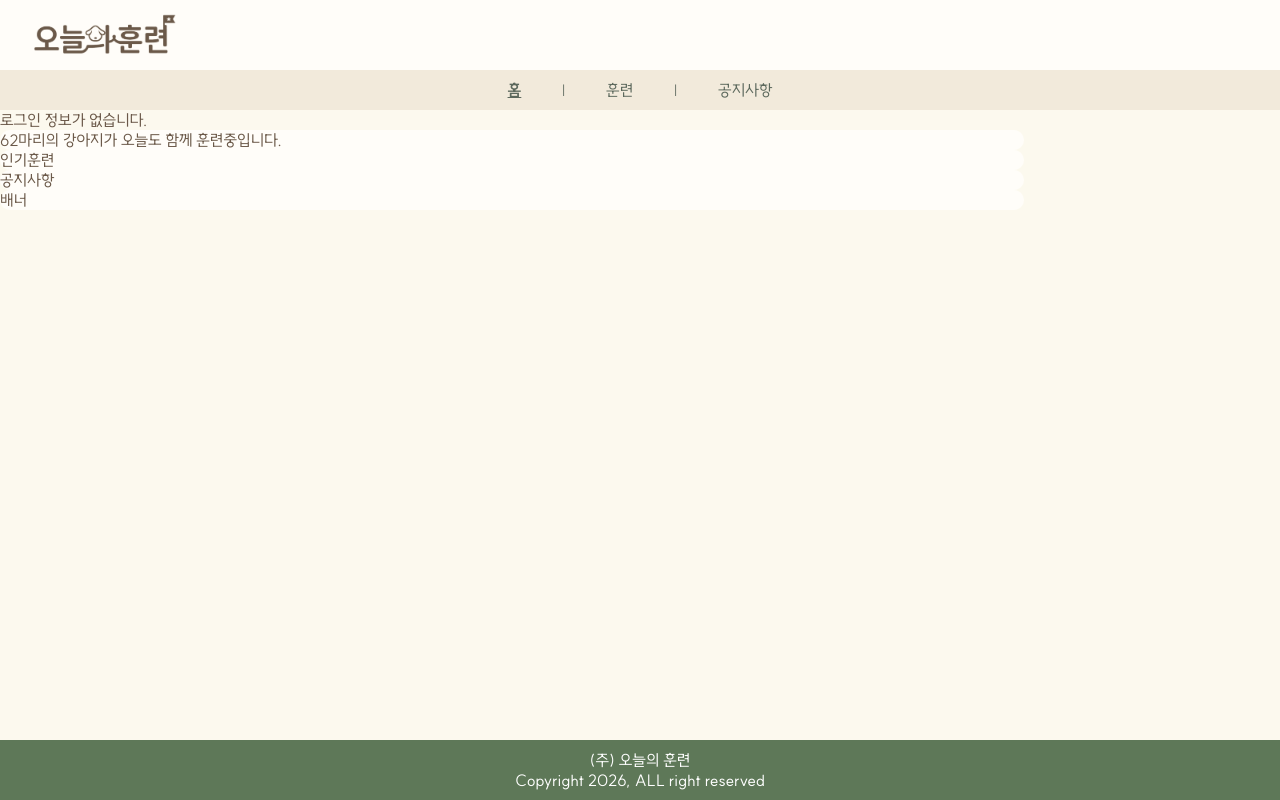
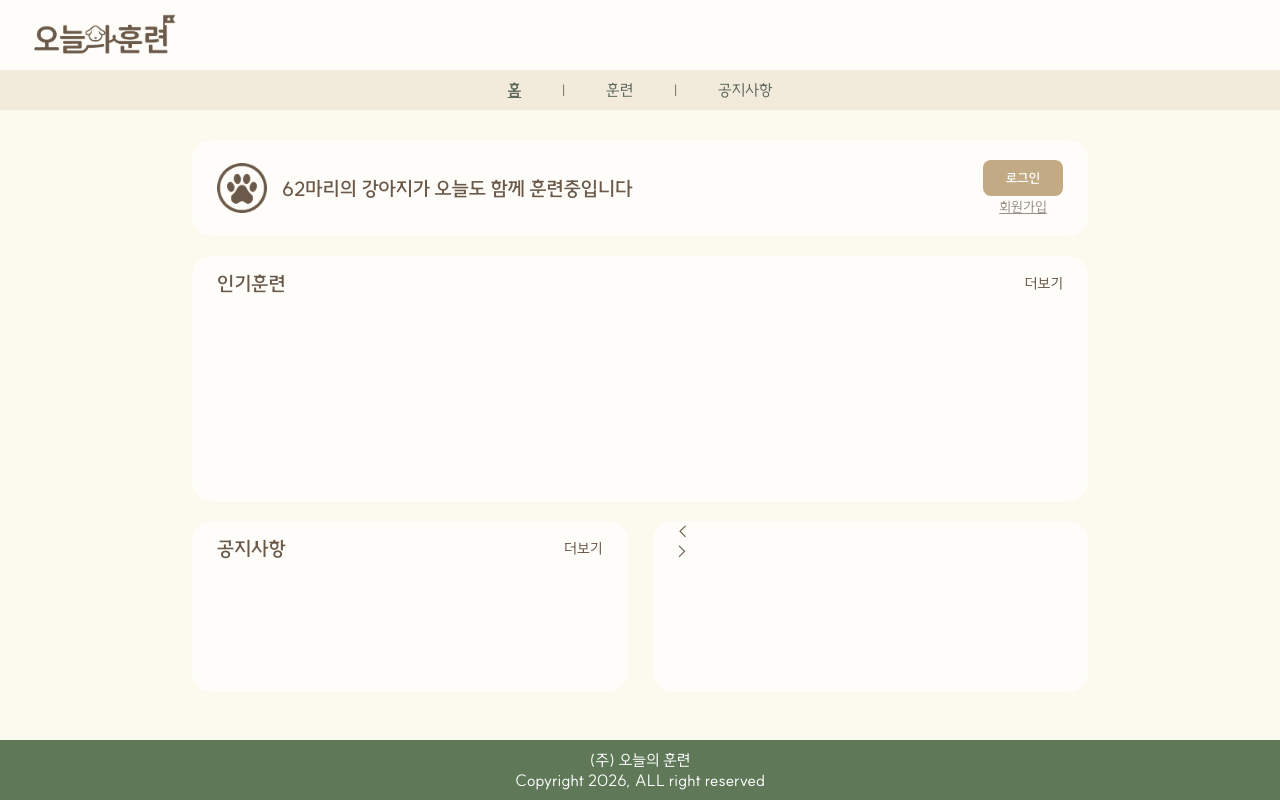
Before and after one commit to Commit-Conflict-like-Git/-module2, a React (Vite) app: page / in a window 1280 px wide. Built offline with nearby package versions, Linux system fonts and the light colour scheme; no server answers; a web font is replaced by a local one.

Commit message:
[FEATURE] 메인 홈페이지 작업중

```diff
--- a/src/assets/css/home.css
+++ /dev/null
@@ -1,10 +0,0 @@
-.home {
-    width: 80%;
-    height: 69vh;
-    justify-content: center;
-}
-
-.home-div {
-    background: #FFFDF9;
-    border-radius: 20px;
-}
--- /dev/null
+++ b/src/assets/css/homeBody.css
@@ -0,0 +1,42 @@
+.home-section-header {
+    width: 100%;
+    display: flex;
+    justify-content: space-between;
+    align-items: center;
+    padding-top: 15px;
+}
+
+.home-innertitle {
+    background: none;
+    font-size: 20px;
+    font-weight: 600;
+}
+
+.more-btn {
+    font-size: 15px;
+}
+
+.more-btn:hover {
+    font-weight: 500;
+    text-decoration: underline;
+}
+
+/* 홈 중앙 (인기훈련) */
+.home-section {
+    height: 33vh;
+}
+
+/* 인기훈련 정렬 */
+.card-grid {
+    display: grid;
+    grid-template-columns: repeat(4, 1fr);
+    gap: 20px;
+}
+
+/* 홈 공지사항, 배너 */
+.home-bottom {
+    height: 23vh;
+    display: grid;
+    grid-template-columns: 1fr 1fr;
+    gap: 25px;
+}
--- /dev/null
+++ b/src/assets/css/homeTop.css
@@ -0,0 +1,71 @@
+.home-container {
+    width: 70%;
+    height: 69vh;
+    display: flex;
+    flex-direction: column;
+    justify-content: center;
+    margin: 30px auto;
+    gap: 20px;
+}
+
+.status-icon {
+    width: 50px;
+    height: 50px;
+    object-fit: contain;
+    margin-right: 15px;
+}
+
+.home-status-bar, .home-section, .home-notice, .home-banner {
+    background: #FFFDF9;
+    border-radius: 20px;
+    padding-left: 25px;
+    padding-right: 25px;
+}
+
+/* 홈 가장 윗부분 */
+.home-status-bar {
+    display: flex;
+    align-items: center;
+    height: 13vh;
+}
+
+.status-content {
+    display: flex;
+    align-items: center;
+    justify-content: space-between;
+    width: 100%;
+}
+
+.status-left-group {
+    display: flex;
+    align-items: center;
+}
+
+.home-top, .nonlogin-message {
+    font-size: 20px;
+    font-weight: 600;
+}
+
+.dog-info-summary {
+    color: #988D82;
+    font-size: 15px;
+}
+
+.nonlogin-btn-container {
+    display: flex;
+    flex-direction: column;
+    align-items: center;
+    gap: 2px;
+}
+
+.nonlogin-btn-container .btn1 {
+    width: 80px;
+    font-weight: 600;
+}
+
+.home-signup {
+    font-size: 14px;
+    color: #988D82;
+    text-decoration: underline;
+    cursor: pointer;
+}
--- a/src/pages/public/Home.jsx
+++ b/src/pages/public/Home.jsx
@@ -1,26 +1,104 @@
-import React from 'react'
-import { auth } from '../../firebase/config'
-import '../../assets/css/home.css'
+import React, { useState, useEffect } from 'react';
+import { useNavigate } from 'react-router-dom';
+import { auth, db } from '../../firebase/config';
+import { onAuthStateChanged } from 'firebase/auth';
+import { doc, getDoc } from 'firebase/firestore';
+import paw from '../../assets/img/paw.svg';
+import person from '../../assets/img/user-img.svg';
+import '../../assets/css/homeTop.css'
+import '../../assets/css/homeBody.css'
 
 function Home() {
+  const navigate = useNavigate();
+  const [user, setUser] = useState(null);
+  const [userData, setUserData] = useState(null);
 
-  const user = auth.currentUser;
+  useEffect(() => {
+    const unsubscribe = onAuthStateChanged(auth, async (currentUser) => {setUser(currentUser);
+      if (currentUser) {
+        const userDoc = await getDoc(doc(db, "users", currentUser.uid));
+        if (userDoc.exists()) {
+          setUserData(userDoc.data());
+        }
+      } else {
+        setUserData(null);
+      }
+    });
+    return () => unsubscribe();
+  }, []);
 
   return (
-    <div className='home'>
-      {user ? (
-        <>
-          <div>EMAIL: {user.email}</div>
-          <div>ID: {user.uid}</div>
-        </>
-      ) : (
-        <div>로그인 정보가 없습니다.</div>
-      )}
+    <div className='home-container'>
+      <section className='home-status-bar'>
+        <div className='status-content'>
+          <div className='status-left-group'>
+            <img
+              src={user && userData ? person : paw}
+              alt='status-icon'
+              className='status-icon'
+            />
 
-      <div className='home-div'>62마리의 강아지가 오늘도 함께 훈련중입니다. </div>
-      <div className='home-div'>인기훈련</div>
-      <div className='home-div'>공지사항</div>
-      <div className='home-div'>배너</div>
+            {user && userData ? (
+              <div className='user-status'>
+                <div className='home-top'>
+                  <span className='home-user-name'>{userData.name}</span>
+                  <span className='user-role'>
+                    ({userData.role === 'owner' ? '보호자' : userData.role === 'trainer' ? '훈련사' : userData.role})
+                  </span>
+                </div>
+
+                {userData.role === 'owner' && (
+                  <div className='dog-info-summary'>
+                    반려견 이름|나이|성별
+                  </div>
+                )}
+              </div>
+            ) : (
+              <div className='nonlogin-message'>
+                <span>62마리의 강아지가 오늘도 함께 훈련중입니다 </span>
+              </div>
+            )}
+          </div>
+
+          <div className='status-right-group'>
+            {user && userData ? (
+              <button className='btn1' onClick={() => navigate('/mypage')}>마이페이지</button>
+            ) : (
+              <div className='nonlogin-btn-container'>
+                <button onClick={() => navigate('/login')} className='btn1'>로그인</button>
+                <span onClick={() => navigate('/signup')} className='home-signup'>회원가입</span>
+              </div>
+            )}
+          </div>
+        </div>
+      </section>
+
+      <section className='home-section'>
+        <div className='home-section-header'>
+          <h2 className='home-innertitle'>인기훈련</h2>
+          <span className='more-btn'>더보기</span>
+        </div>
+        <div className='card-grid'>
+
+        </div>
+      </section>
+
+      <div className='home-bottom'>
+        <section className='home-notice'>
+          <div className='home-section-header'>
+            <h2 className='home-innertitle'>공지사항</h2>
+            <span className='more-btn'>더보기</span>
+          </div>
+          <ul className='notice-list'>
+
+          </ul>
+        </section>
+
+        <section className='home-banner'>
+          <div className='banner-nav prev'>&lt;</div>
+          <div className='banner-nav next'>&gt;</div>
+        </section>
+      </div>
     </div>
   );
 }
--- a/src/routes/routers.jsx
+++ b/src/routes/routers.jsx
@@ -10,7 +10,6 @@ import Payment from "../pages/owner/Payment";
 import MyPage from "../pages/public/MyPage";
 import TrainPost from "../pages/trainer/TrainPost";
 import Cart from "../pages/owner/Cart";
-import DogRegister from "../pages/owner/DogRegister";
 
 export const router = createBrowserRouter([
   {
@@ -57,10 +56,6 @@ export const router = createBrowserRouter([
         path: "trainer/post",
         element: <TrainPost />,
       },
-      {
-        path: "dog-register",
-        element: <DogRegister />,
-      },
     ],
   },
 ]);
```
Also changed, not shown: src/assets/css/trainDetaile.css (deleted, +0 -168 lines).
